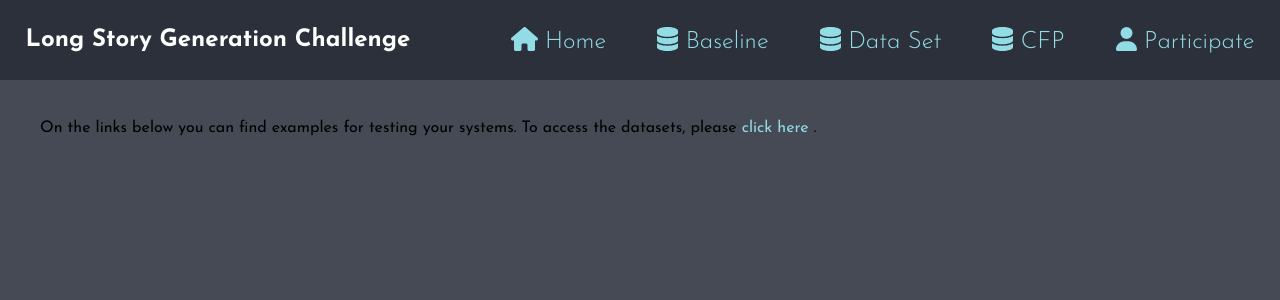
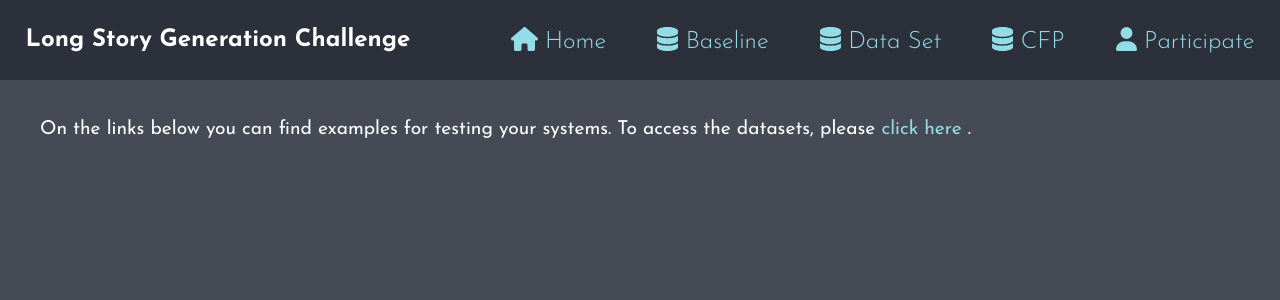
Before and after one commit to NazarovNikita1/LSGC, a Vue app: page /dataset in a window 1280 px wide. Shown: the top 300 px of the page. Built offline with nearby package versions, Linux system fonts and the light colour scheme; what vue-particles would draw is missing.

Commit message:
Update DatasetPage.vue

```diff
--- a/src/views/DatasetPage.vue
+++ b/src/views/DatasetPage.vue
@@ -17,5 +17,7 @@
 .dataset-container {
   z-index: 10;
   padding: 5vh;
+  color: white;
+  font-size: 1.2em;
 }
 </style>
```
